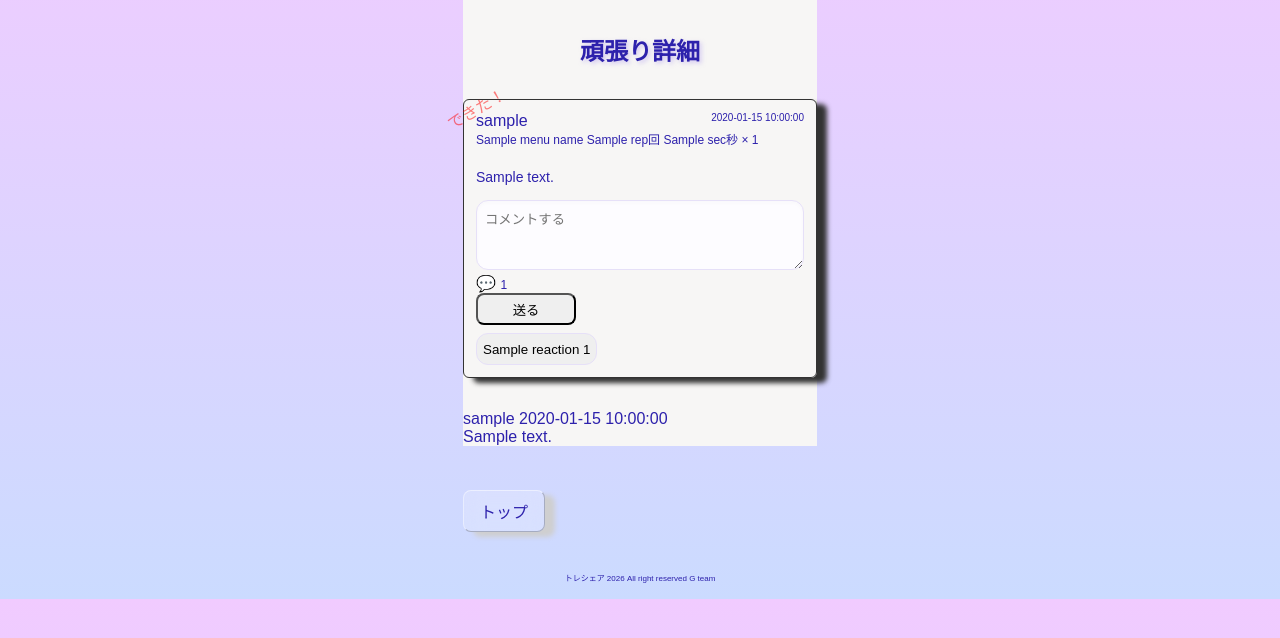
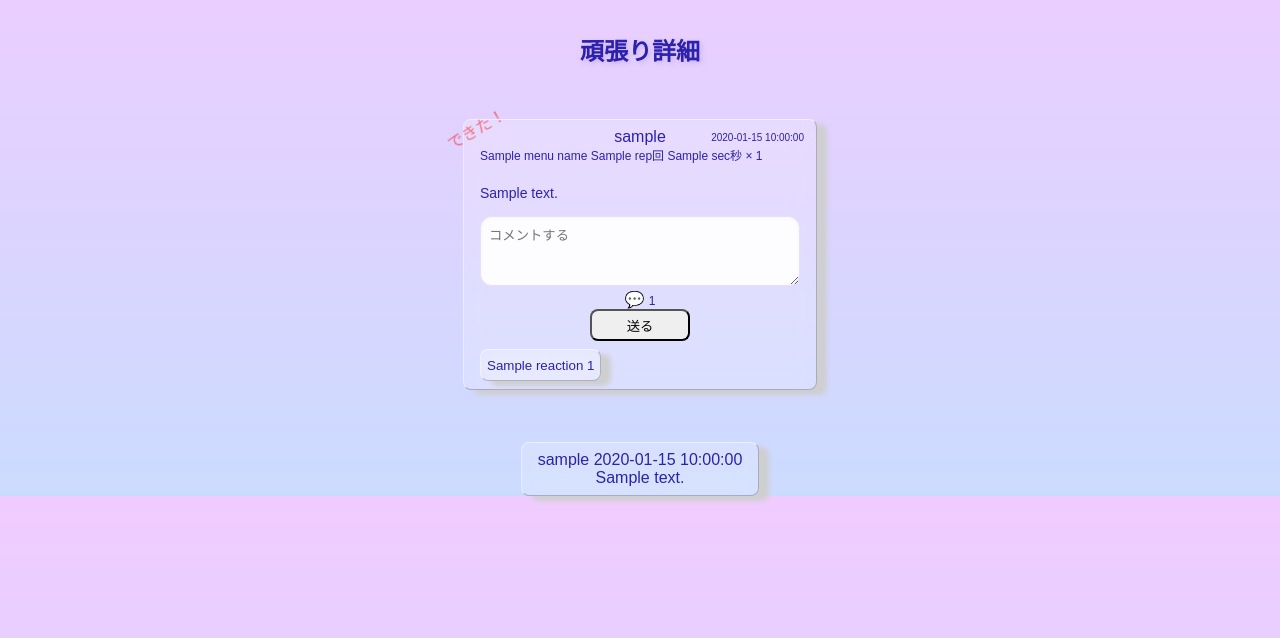
Before and after one commit to RT-Team-G/hackathon_TeamG, a Flask app: template SNSApp/templates/post/post_detail.html in a window 1280 px wide. Shown: the part 120-758 px from the top of the page. Run offline with Flask 2, Linux system fonts and the light colour scheme; the template is opened without the code that fills it: most values are stand-ins (such as "Sample title", 1, 10 or a date in 2020); some libraries are stand-ins or nearby versions.

Commit message:
投稿詳細のcssをやりましたbase.cssです

```diff
--- a/SNSApp/static/css/base.css
+++ b/SNSApp/static/css/base.css
@@ -209,13 +209,20 @@ img{
     align-items: flex-start;
     flex-direction: column;
     gap: 12px;
-    padding: 12px;
-    border: 1px solid #333;
-    border-radius: 6px;
-    box-shadow: 10px 5px 5px #333;
+    padding: 24px;
     margin-bottom: 32px;
     width: 100%;
     max-width: 354px;
+    padding: 8px 16px;
+    color:#2D21AC;
+    border: 1px solid rgba(51,51,51,0.3);
+    background-color: rgba(255,255,255,0.2);
+    box-shadow: 10px 5px 5px #cfcfd0;
+    backdrop-filter: blur(10px);
+    border-top:1px solid rgba(255,255,255,0.5);
+    border-left:1px solid rgba(255,255,255,0.4);
+    border-radius: 8px;
+    text-align: center;
 }
 
 /* コメント欄の親要素を広げる */
@@ -249,10 +256,16 @@ img{
 
 .reaction_btn {
     width: auto;
-    border: 1px solid #e6e0f8;
-    border-radius: 12px;
     margin-top: 8px;
     box-sizing: border-box;
+    color:#2D21AC;
+    border: 1px solid rgba(51,51,51,0.3);
+    background-color: rgba(255,255,255,0.2);
+    box-shadow: 10px 5px 5px #cfcfd0;
+    backdrop-filter: blur(10px);
+    border-top:1px solid rgba(255,255,255,0.5);
+    border-left:1px solid rgba(255,255,255,0.4);
+    border-radius: 8px;
 }
 
 /*フッターっぽいところにあるボタン用のところ*/
@@ -407,3 +420,19 @@ img{
   border: 1px solid rgba(248, 113, 113, 0.8);
   font-size: 14px;
 }
+
+/*投稿詳細*/
+.comment-card{
+    padding: 8px 16px;
+    color:#2D21AC;
+    border: 1px solid rgba(51,51,51,0.3);
+    background-color: rgba(255,255,255,0.2);
+    box-shadow: 10px 5px 5px #cfcfd0;
+    backdrop-filter: blur(10px);
+    border-top:1px solid rgba(255,255,255,0.5);
+    border-left:1px solid rgba(255,255,255,0.4);
+    border-radius: 8px;
+    text-align: center;
+    marigin-bottom:16px;
+    max-width: 354px;
+}
--- a/SNSApp/templates/post/post_detail.html
+++ b/SNSApp/templates/post/post_detail.html
@@ -13,7 +13,7 @@
 
 {% block content %}
 <div class="page_post_detail">
-    <main>
+    <body>
         <h2>頑張り詳細</h2>
         <div class="detail-card">
              <div class="post-main">
@@ -126,7 +126,7 @@
                 <div class="comment-body">
                     {{ comment.content }}
                 </div>
-
+            </div>
                 <!-- <div class="comment-action">
                     <form action="/comments/{{ comment.id }}/like" method="post" class="comment-like-form"> -->
                        <!--クロスサイト対策
@@ -137,14 +137,13 @@
                        </button>
                     </form>
                 </div>
-            </div> -->
             {% endfor %}
         {% else %}
             <p class="no-comments">まだコメントがありません</p>
         {% endif %}
         </div>
 
-    </main>
+    </body>
     <div class="footer-menu">
         <a href="{{ url_for('posts_list_view') }}" class="footer-btn">トップ</a>
     </div>
```
